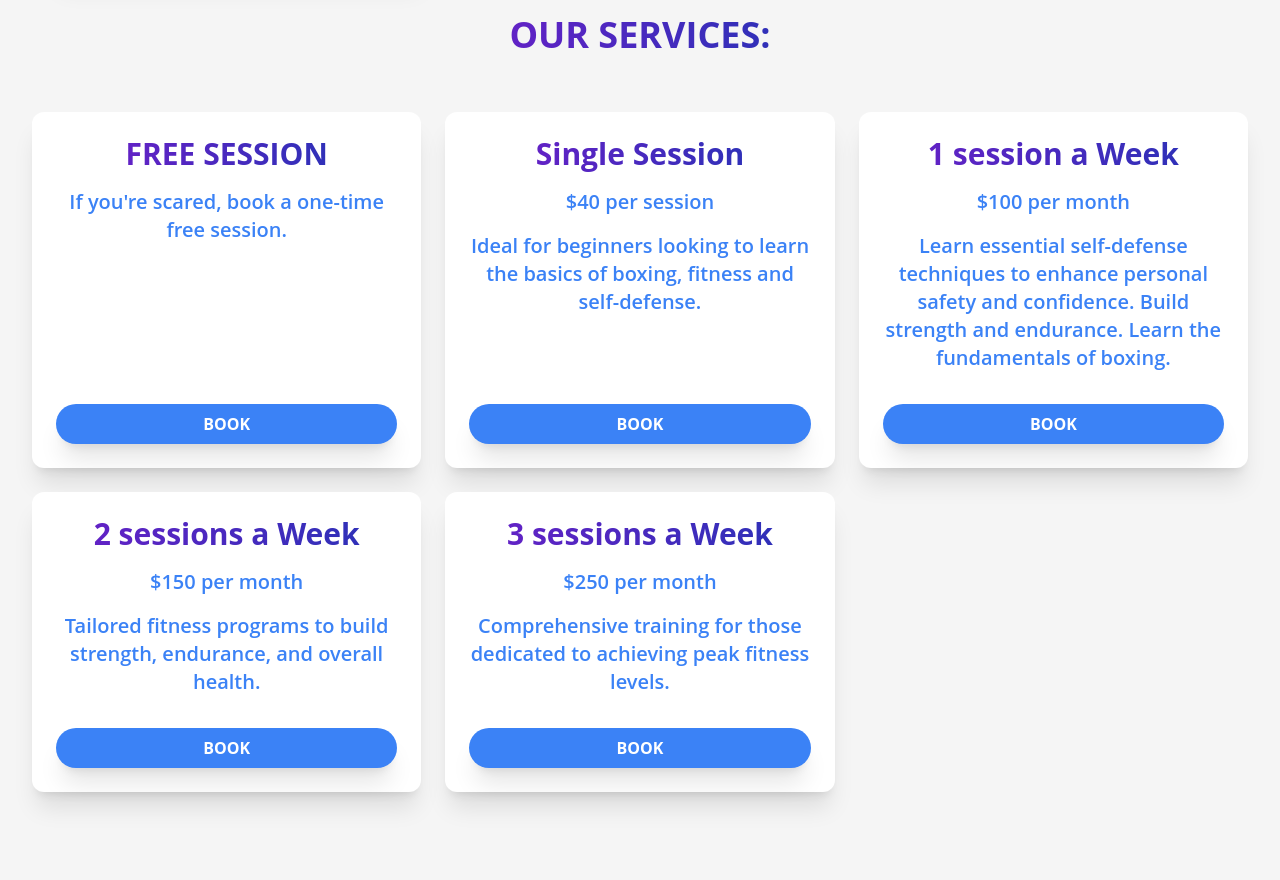
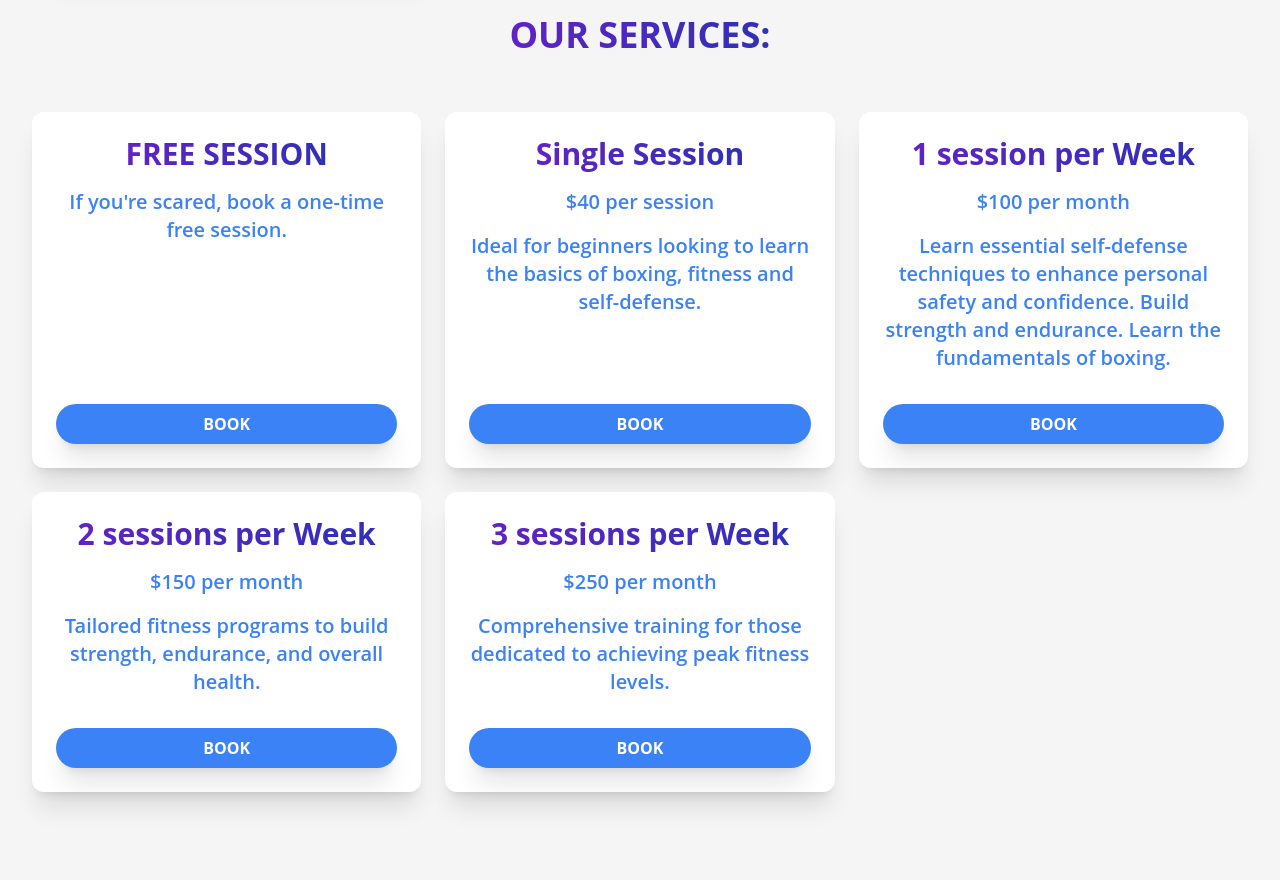
Before and after one commit to brucesailes/wardogboxingllc, a Next.js app: page / in a window 1280 px wide. Shown: the part 1680-2560 px from the top of the page. Built offline with nearby package versions, Linux system fonts and the light colour scheme; grey boxes are pictures that could not be loaded.

Commit message:
Lets see

```diff
--- a/components/Booking.tsx
+++ b/components/Booking.tsx
@@ -38,7 +38,7 @@ const BookingOptions = () => {
         {/* 4 Sessions per Month */}
         <div className="bg-white text-blue-500 p-6 shadow-xl rounded-xl text-center transition-all duration-300 transform hover:scale-105 flex flex-col justify-between">
           <div className="flex-grow">
-            <h2 className={`${styles.bookingHeader} text-2xl md:text-3xl font-bold mb-4`}>1 session a Week</h2>
+            <h2 className={`${styles.bookingHeader} text-2xl md:text-3xl font-bold mb-4`}>1 session per Week</h2>
             <p className="text-lg md:text-xl mb-4">$100 per month</p>
             <p className="text-lg md:text-xl mb-8">Learn essential self-defense techniques to enhance personal safety and confidence. Build strength and endurance. Learn the fundamentals of boxing.</p>
           </div>
@@ -52,7 +52,7 @@ const BookingOptions = () => {
         {/* Twice a Week Sessions */}
         <div className="bg-white text-blue-500 p-6 shadow-xl rounded-xl text-center transition-all duration-300 transform hover:scale-105 flex flex-col justify-between">
           <div className="flex-grow">
-            <h2 className={`${styles.bookingHeader} text-2xl md:text-3xl font-bold mb-4`}>2 sessions a Week</h2>
+            <h2 className={`${styles.bookingHeader} text-2xl md:text-3xl font-bold mb-4`}>2 sessions per Week</h2>
             <p className="text-lg md:text-xl mb-4">$150 per month</p>
             <p className="text-lg md:text-xl mb-8">Tailored fitness programs to build strength, endurance, and overall health.</p>
           </div>
@@ -66,7 +66,7 @@ const BookingOptions = () => {
         {/* 3 Times a Week per Month */}
         <div className="bg-white text-blue-500 p-6 shadow-xl rounded-xl text-center transition-all duration-300 transform hover:scale-105 flex flex-col justify-between">
           <div className="flex-grow">
-            <h2 className={`${styles.bookingHeader} text-2xl md:text-3xl font-bold mb-4`}>3 sessions a Week</h2>
+            <h2 className={`${styles.bookingHeader} text-2xl md:text-3xl font-bold mb-4`}>3 sessions per Week</h2>
             <p className="text-lg md:text-xl mb-4">$250 per month</p>
             <p className="text-lg md:text-xl mb-8">Comprehensive training for those dedicated to achieving peak fitness levels.</p>
           </div>
```
